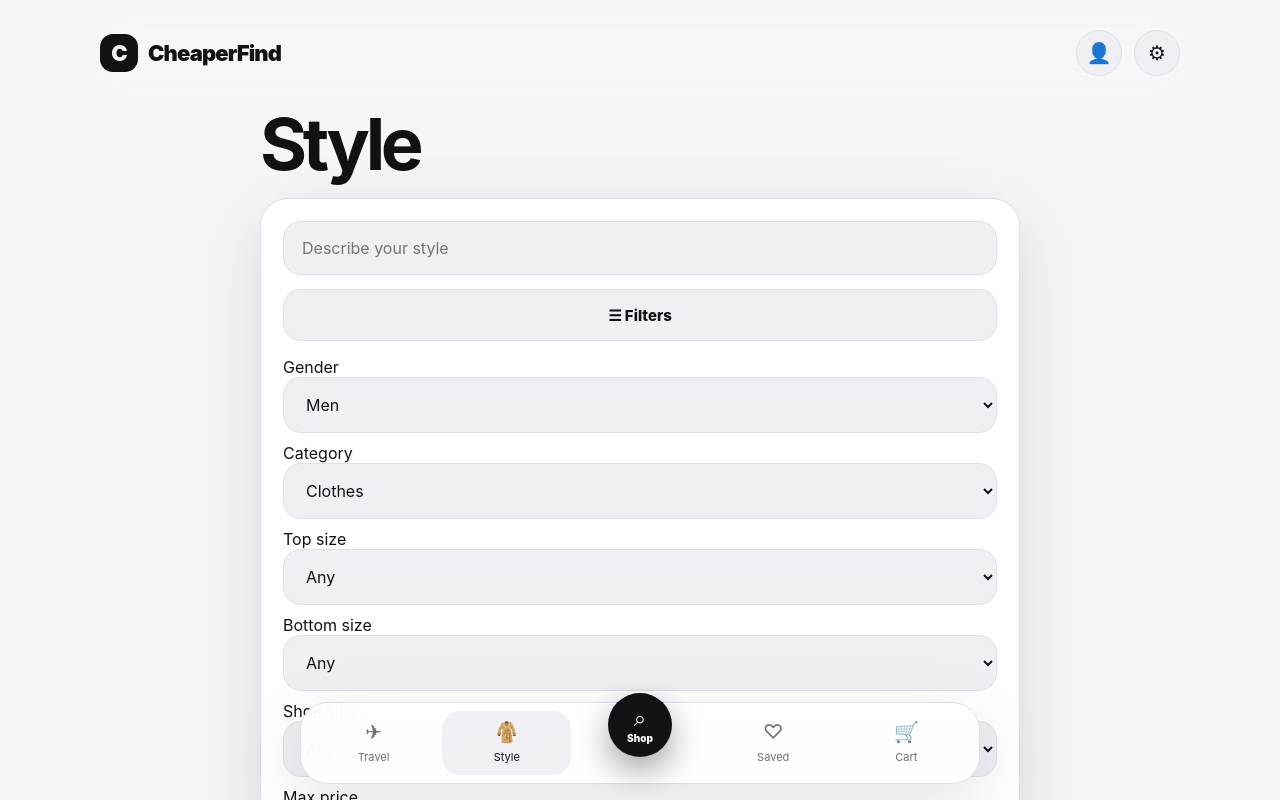
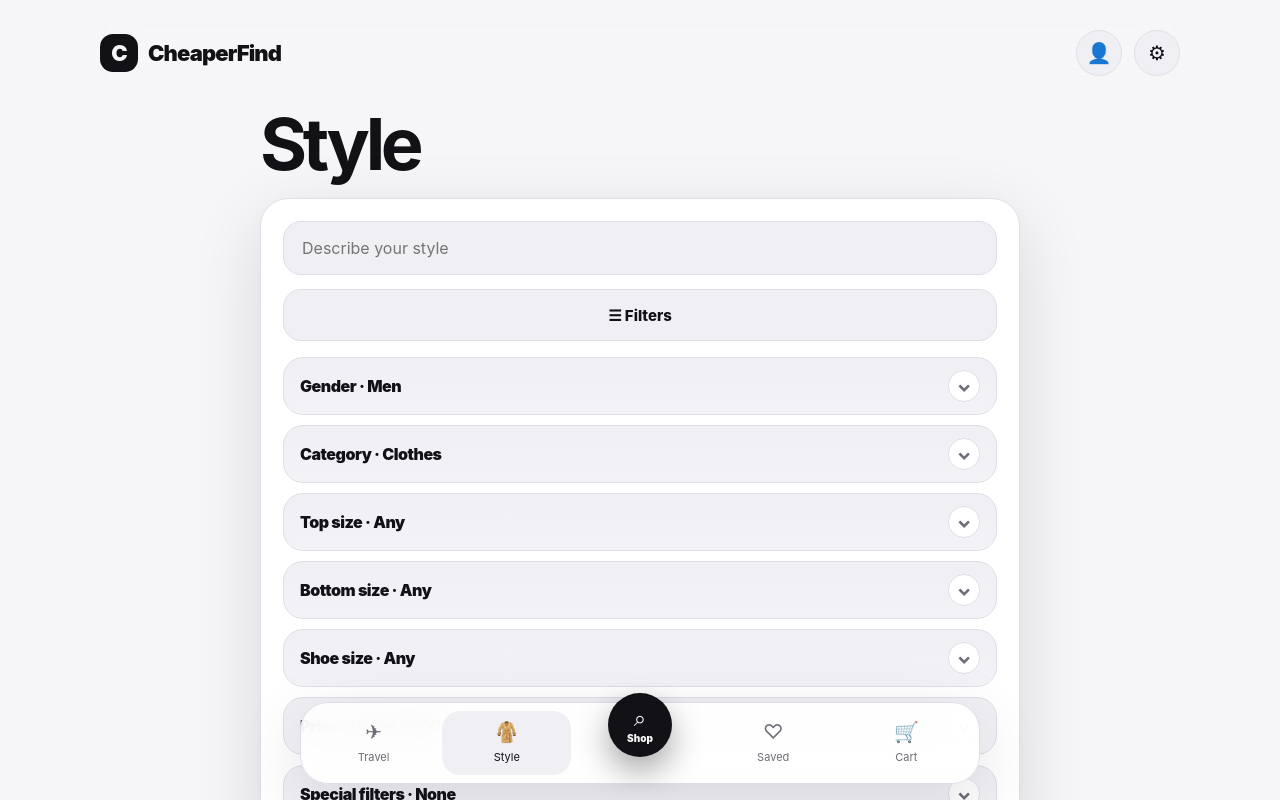
Before and after one commit to Jakelevin999/ccheapest-app-ver-3-, a Next.js app: page /style in a window 1280 px wide. Both pictures are taken after a click on the button "☰ Filters". Shown: the top 800 px of the page. Built offline with nearby package versions, Linux system fonts and the light colour scheme.

Commit message:
Collapse style filters into dropdown sections

```diff
--- a/app/style/page.tsx
+++ b/app/style/page.tsx
@@ -94,13 +94,13 @@ export default function StylePage() {
         <input className="input" placeholder="Describe your style" value={style} onChange={e => setStyle(e.target.value)} />
         <button type="button" className="button secondary" onClick={() => setFiltersOpen(v => !v)}>☰ Filters</button>
         {filtersOpen && <div className="filterPanel premiumFilters">
-          <div className="premiumRow"><label>Gender</label><select className="input" value={gender} onChange={e=>handleGender(e.target.value)}>{genders.map(g=><option key={g}>{g}</option>)}</select></div>
-          <div className="premiumRow"><label>Category</label><select className="input" value={category} onChange={e=>setCategory(e.target.value)}>{categories.map(c=><option key={c}>{c}</option>)}</select></div>
-          <div className="premiumRow"><label>Top size</label><select className="input" value={topSize} onChange={e=>setTopSize(e.target.value)}>{topSizes.map(s=><option key={s}>{s}</option>)}</select></div>
-          <div className="premiumRow"><label>Bottom size</label><select className="input" value={bottomSize} onChange={e=>setBottomSize(e.target.value)}>{bottomSizes.map(s=><option key={s}>{s}</option>)}</select></div>
-          <div className="premiumRow"><label>Shoe size</label><select className="input" value={shoeSize} onChange={e=>setShoeSize(e.target.value)}>{shoeSizes.map(s=><option key={s}>{s}</option>)}</select></div>
-          <div className="premiumRow"><label>Max price</label><div className="sliderTop"><strong>${maxPrice}</strong></div><input className="priceSlider" type="range" min="10" max="1000" step="10" value={maxPrice} onChange={e=>setMaxPrice(Number(e.target.value))} /></div>
-          <div className="premiumRow"><label>Special filters</label><div className="filterRow">{specialOptions.map(name => <button type="button" key={name} className={specialFilters.includes(name) ? 'filter active greenFilter' : 'filter'} onClick={()=>toggleSpecial(name)}>{name}</button>)}</div></div>
+          <details className="filterDrop"><summary>Gender · {gender}</summary><select className="input" value={gender} onChange={e=>handleGender(e.target.value)}>{genders.map(g=><option key={g}>{g}</option>)}</select></details>
+          <details className="filterDrop"><summary>Category · {category}</summary><select className="input" value={category} onChange={e=>setCategory(e.target.value)}>{categories.map(c=><option key={c}>{c}</option>)}</select></details>
+          <details className="filterDrop"><summary>Top size · {topSize}</summary><select className="input" value={topSize} onChange={e=>setTopSize(e.target.value)}>{topSizes.map(s=><option key={s}>{s}</option>)}</select></details>
+          <details className="filterDrop"><summary>Bottom size · {bottomSize}</summary><select className="input" value={bottomSize} onChange={e=>setBottomSize(e.target.value)}>{bottomSizes.map(s=><option key={s}>{s}</option>)}</select></details>
+          <details className="filterDrop"><summary>Shoe size · {shoeSize}</summary><select className="input" value={shoeSize} onChange={e=>setShoeSize(e.target.value)}>{shoeSizes.map(s=><option key={s}>{s}</option>)}</select></details>
+          <details className="filterDrop"><summary>Price · Under ${maxPrice}</summary><div className="sliderBlock"><div className="sliderTop"><strong>${maxPrice}</strong></div><input className="priceSlider" type="range" min="10" max="1000" step="10" value={maxPrice} onChange={e=>setMaxPrice(Number(e.target.value))} /></div></details>
+          <details className="filterDrop"><summary>Special filters · {specialFilters.length ? specialFilters.length + ' selected' : 'None'}</summary><div className="filterRow">{specialOptions.map(name => <button type="button" key={name} className={specialFilters.includes(name) ? 'filter active greenFilter' : 'filter'} onClick={()=>toggleSpecial(name)}>{name}</button>)}</div></details>
         </div>}
         <button className="button" onClick={generate} disabled={!style.trim() || loading}>{loading ? 'Generating...' : 'Generate'}</button>
       </div>
```
